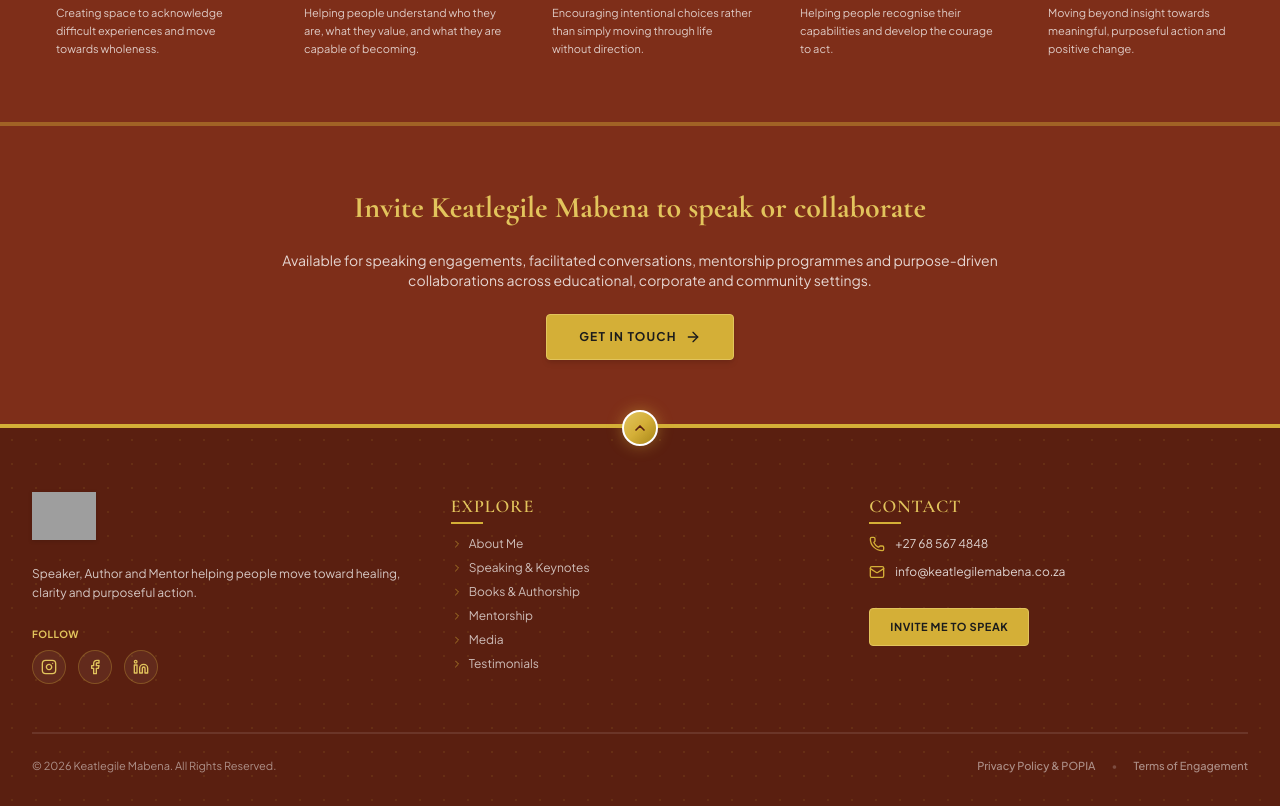
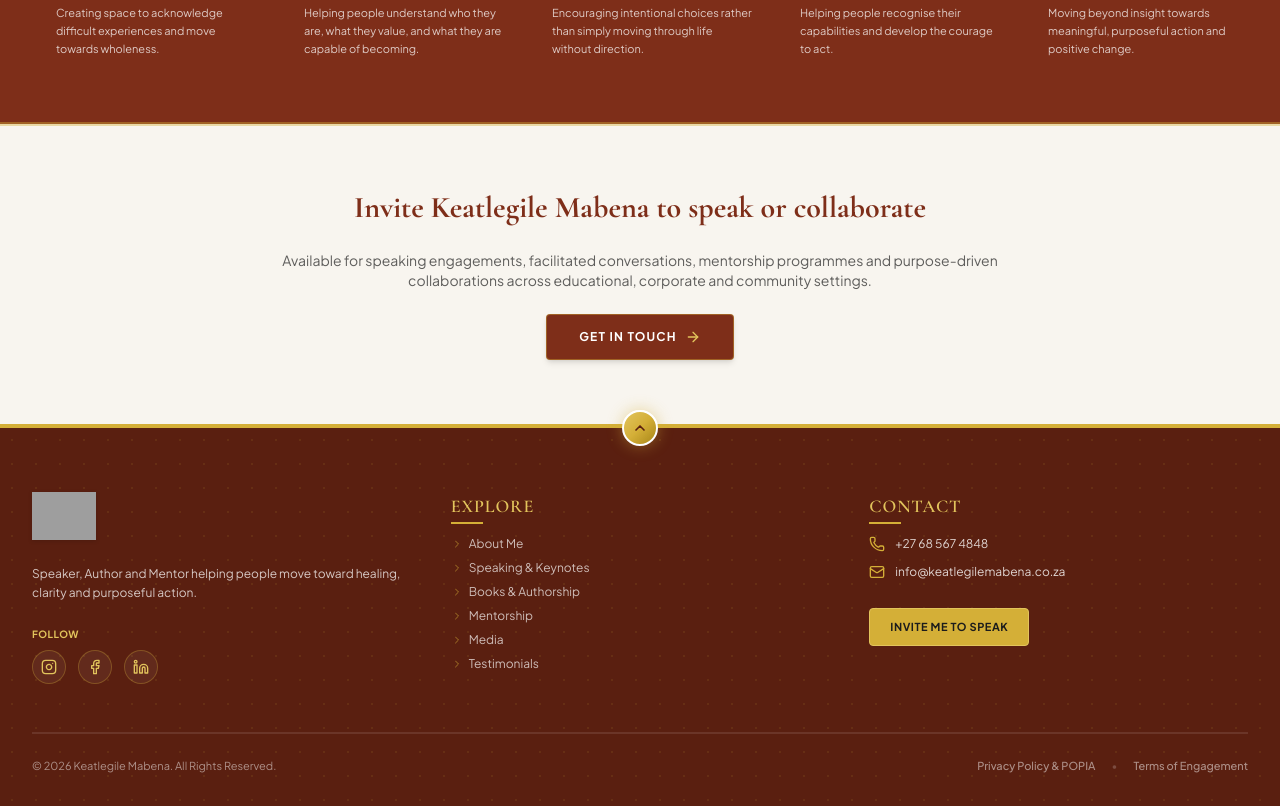
Before and after one commit to dreamhuntermoalosi-rgb/keatlegile-mabena-revised, a React (Vite) app: page /about in a window 1280 px wide. Shown: the part 1527-2333 px from the top of the page. Built offline with nearby package versions, Linux system fonts and the light colour scheme; grey boxes are pictures that could not be loaded.

Commit message:
fix: About CTA section → light theme (cream bg, burgundy text/button)

```diff
--- a/src/pages/About.tsx
+++ b/src/pages/About.tsx
@@ -261,20 +261,20 @@ export const About: React.FC = () => {
 
 
       {/* CTA Footer Section */}
-      <section className="py-16 bg-[#7e2e19] text-white text-center border-t-2 border-[#D4AF37]/40">
+      <section className="py-16 bg-[#F8F5EF] text-[#1C1C1C] text-center border-t-2 border-[#D4AF37]/40">
         <div className="max-w-3xl mx-auto px-4 space-y-6">
-          <h2 className="font-serif text-3xl font-bold text-[#E2C45C]">
+          <h2 className="font-serif text-3xl font-bold text-[#7e2e19]">
             Invite Keatlegile Mabena to speak or collaborate
           </h2>
-          <p className="text-sm text-white/80">
+          <p className="text-sm text-[#1C1C1C]/70">
             Available for speaking engagements, facilitated conversations, mentorship programmes and purpose-driven collaborations across educational, corporate and community settings.
           </p>
           <Link
             to="/book-keatlegile"
-            className="px-8 py-3.5 bg-[#D4AF37] hover:bg-[#A88616] text-[#1C1C1C] text-xs font-bold uppercase tracking-widest rounded-sm transition-colors inline-flex items-center gap-2 border border-[#E2C45C] shadow-md"
+            className="px-8 py-3.5 bg-[#7e2e19] hover:bg-[#9a3820] text-white text-xs font-bold uppercase tracking-widest rounded-sm transition-colors inline-flex items-center gap-2 border border-[#D4AF37]/40 shadow-md"
           >
             <span>Get in Touch</span>
-            <ArrowRight className="w-4 h-4 text-[#1C1C1C]" />
+            <ArrowRight className="w-4 h-4 text-[#E2C45C]" />
           </Link>
         </div>
       </section>
```
